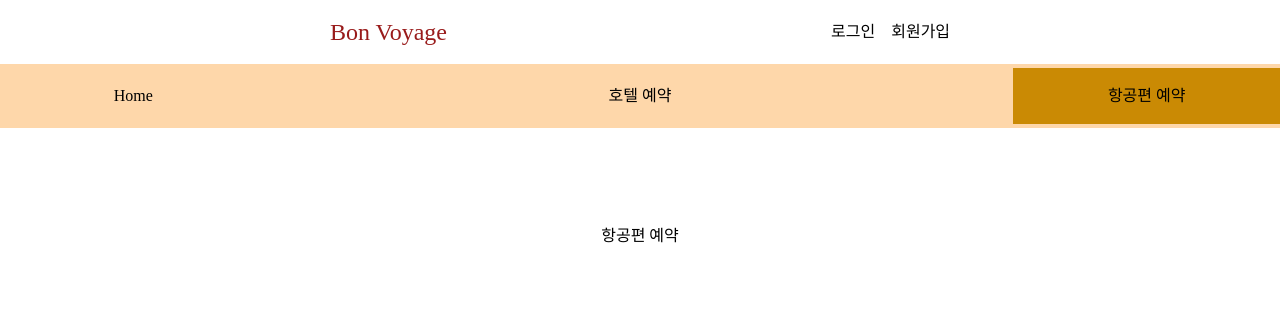
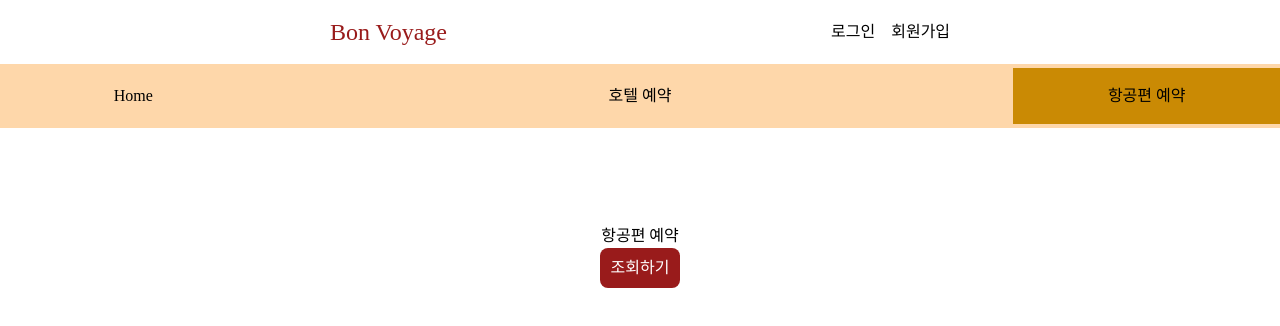
Before and after one commit to lemonade4813/travel-next-app, a Next.js app: page /flight in a window 1280 px wide. Shown: the top 326 px of the page. Built offline with nearby package versions, Linux system fonts and the light colour scheme; a web font is replaced by a local one.

Commit message:
feat : 아마데우스 항공편 조회 연동

```diff
--- a/src/app/flight/page.tsx
+++ b/src/app/flight/page.tsx
@@ -1,8 +1,29 @@
+"use client"
+
+import { useEffect, useState } from "react"
+import { fetchData } from "../util/common";
+
+const flightCallUrl = `https://test.api.amadeus.com/v2/shopping/flight-offers?originLocationCode=SYD&destinationLocationCode=BKK&departureDate=2024-04-01&adults=1&nonStop=false&max=250`
+
 export default function Flight(){
 
+    const [flightList, setFlightList] = useState<any>([]);
+
+    // useEffect(()=> {
+
+    //     fetchData()
+
+    // },[])
+
+
+    console.log(flightList)
+
     return(
-        <div className="flex min-h-screen flex-col items-center justify-between p-24">
+        <div className="flex min-h-screen flex-col items-center flex-start p-24">
             <h2>항공편 예약</h2>
+
+
+            <button onClick={(e)=> fetchData(e, flightCallUrl)}className="rounded-lg w-20 h-10 bg-red-800 text-white">조회하기</button>
         </div>
     )
 
--- a/src/app/util/common.ts
+++ b/src/app/util/common.ts
@@ -56,7 +56,7 @@ export const getAmadeusAccessToken = async () : Promise<void> => {
   }
 
 
-  export const fetchData = async (e: React.FormEvent<HTMLFormElement>, url : string) => {
+  export const fetchData = async (e: React.FormEvent<HTMLFormElement> | React.FormEvent<HTMLButtonElement> , url : string) => {
 
     e.preventDefault();
 
@@ -67,9 +67,14 @@ export const getAmadeusAccessToken = async () : Promise<void> => {
     try{
       const response = await fetch(url,{
           headers: {
-            Authorization: `Bearer ${token}`
+            Authorization: `Bearer ${token}`,
+            'Origin' : 'http://192.168.45.127',
+            'Cache-Control': 'no-store'
           }
         })
+
+          console.log(response)
+
           if (response.ok) {
             return await response.json()
           } else {
@@ -86,3 +91,6 @@ export const getAmadeusAccessToken = async () : Promise<void> => {
           }
     }
   }
+
+
+  const flightCallUrl = `https://test.api.amadeus.com/v2/shopping/flight-offers?originLocationCode=SYD&destinationLocationCode=BKK&departureDate=2024-04-01&adults=1&nonStop=false&max=250`
```
